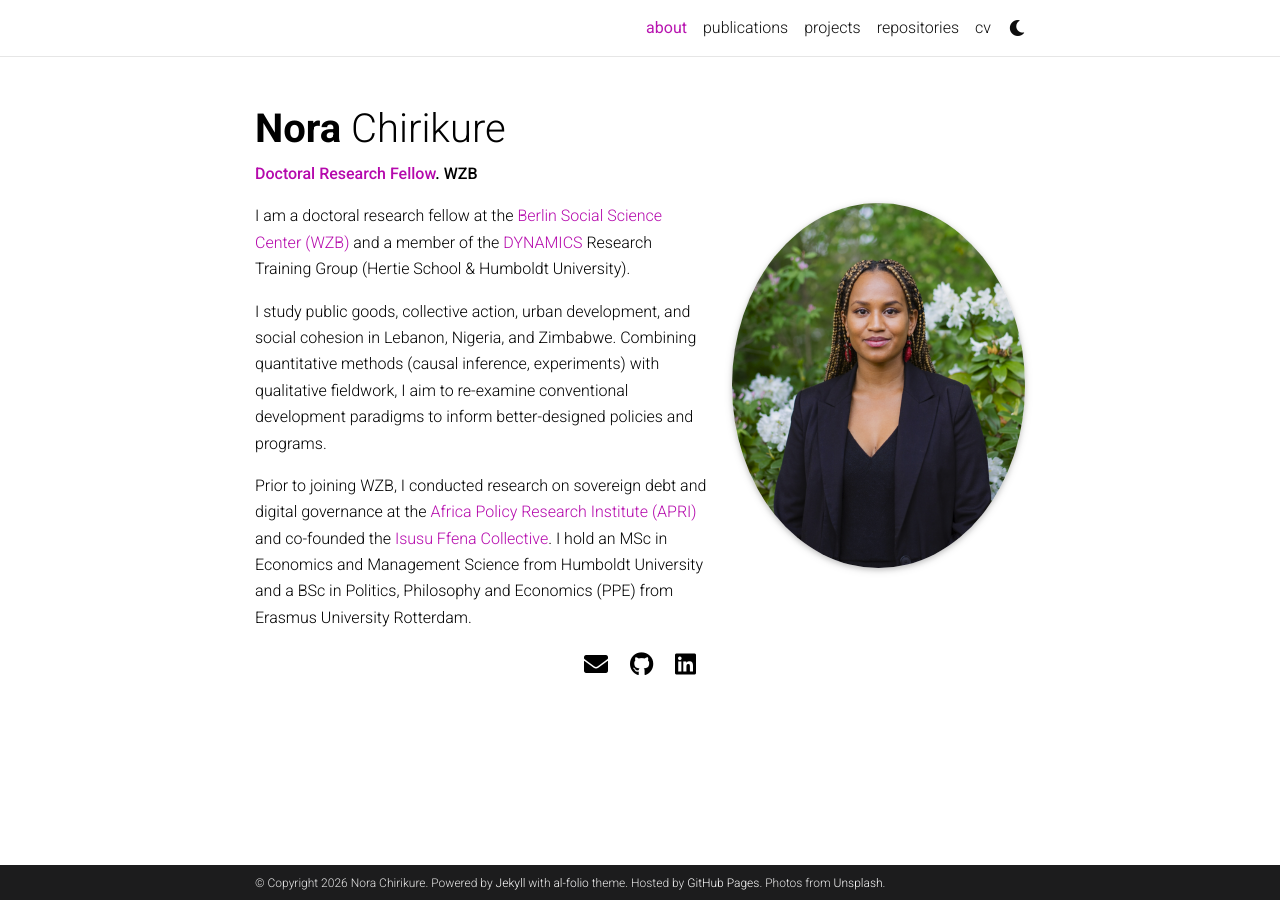
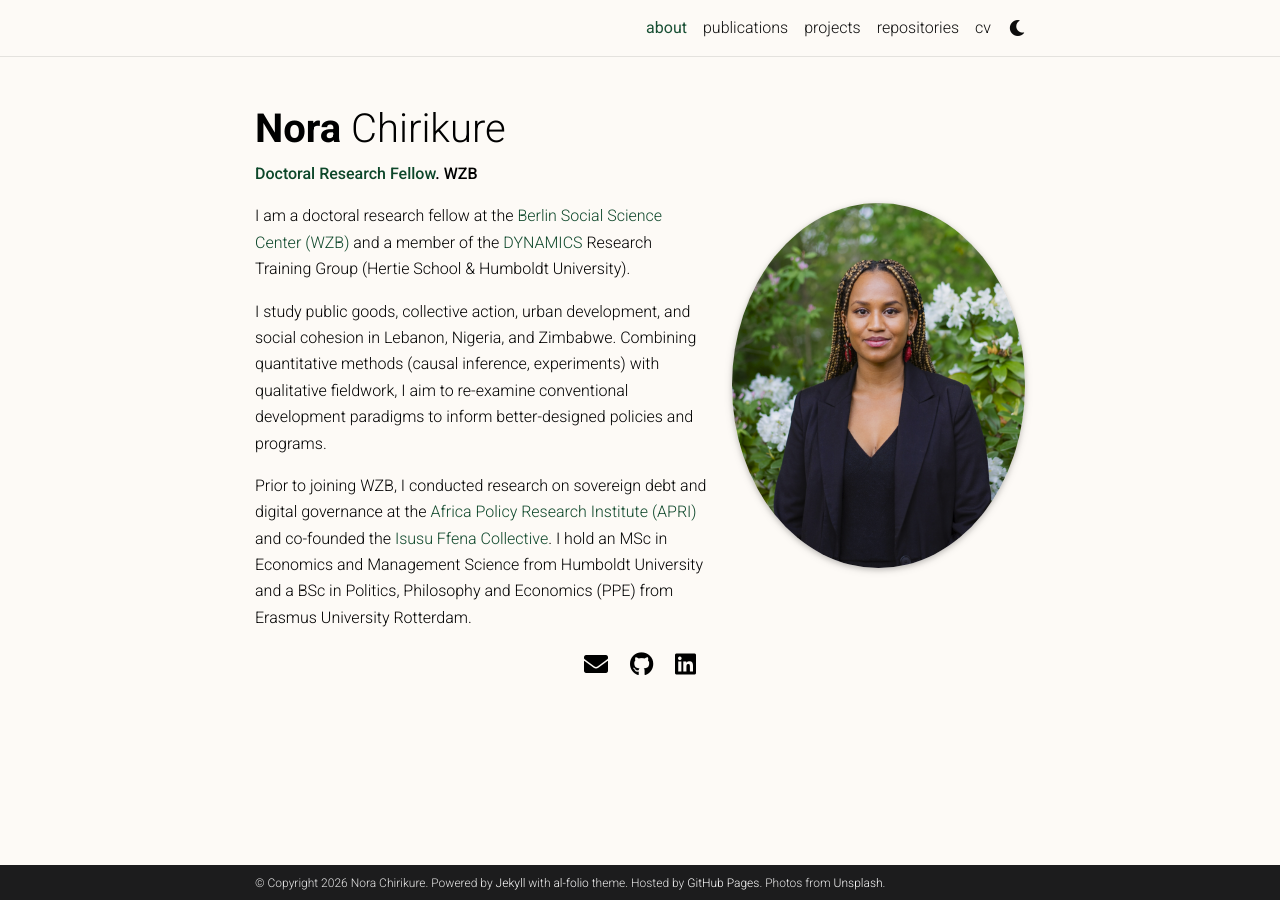
Before and after one commit to norachirikure/www, a Jekyll site: the page built from _pages/about.md, in a window 1280 px wide. Built offline with Jekyll 4.4.1, drawn with Linux system fonts in a browser that asks for light colours; full-size pictures stand in for the smaller copies a plugin makes; comment, search, counter and statistics services are not loaded; a style sheet for code colours, icons or effects is not loaded.

Commit message:
Update theme colors in _themes.scss

```diff
--- a/_sass/_themes.scss
+++ b/_sass/_themes.scss
@@ -3,18 +3,18 @@
  ******************************************************************************/
 
 :root {
-  --global-bg-color: #{$white-color};
+  --global-bg-color: #fdfaf6;
   --global-code-bg-color: #{$code-bg-color-light};
   --global-text-color: #{$black-color};
   --global-text-color-light: #{$grey-color};
-  --global-theme-color: #{$purple-color};
-  --global-hover-color: #{$purple-color};
+  --global-theme-color:#0d472a;
+  --global-hover-color: #1b5e3a;
   --global-footer-bg-color: #{$grey-color-dark};
   --global-footer-text-color: #{$grey-color-light};
   --global-footer-link-color: #{$white-color};
   --global-distill-app-color: #{$grey-color};
   --global-divider-color: rgba(0,0,0,.1);
-  --global-card-bg-color: #{$white-color};
+  --global-card-bg-color: #faf5ee;
 
   .fa-sun {
     display : none;
```
